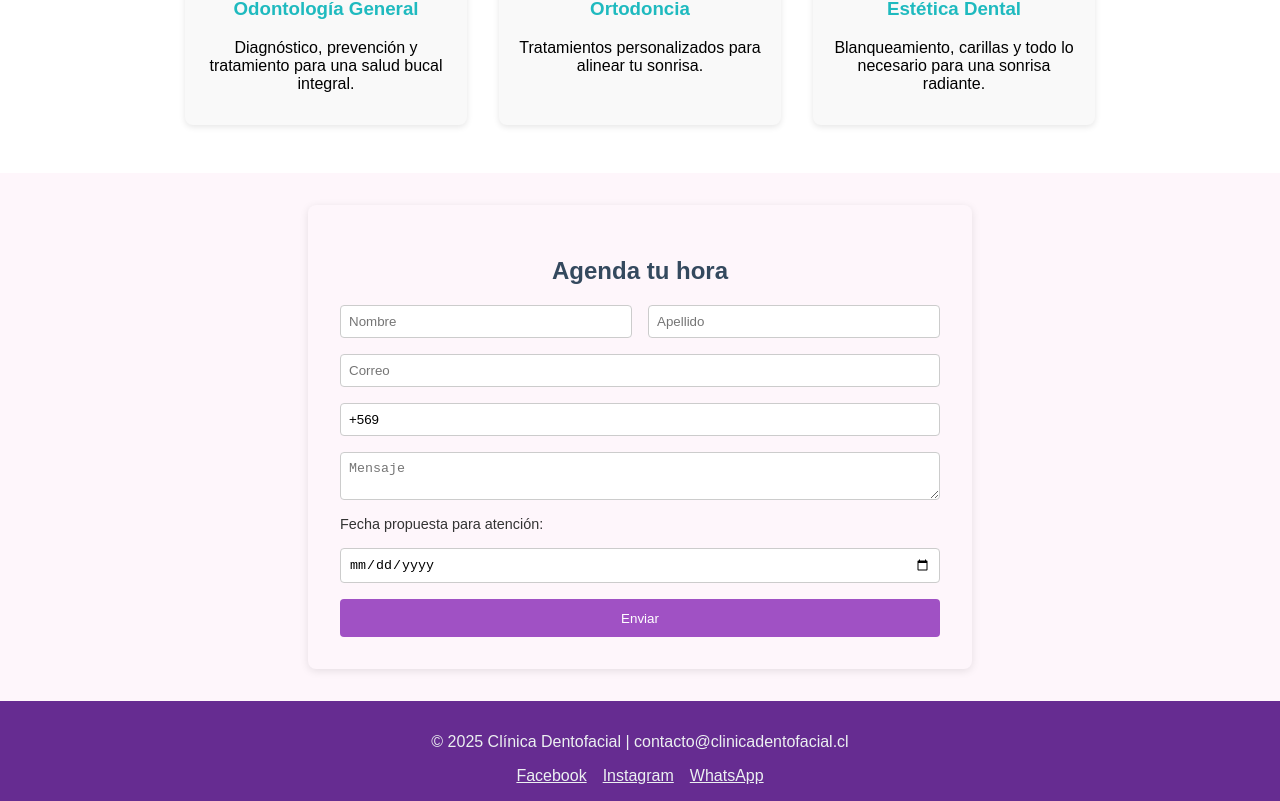
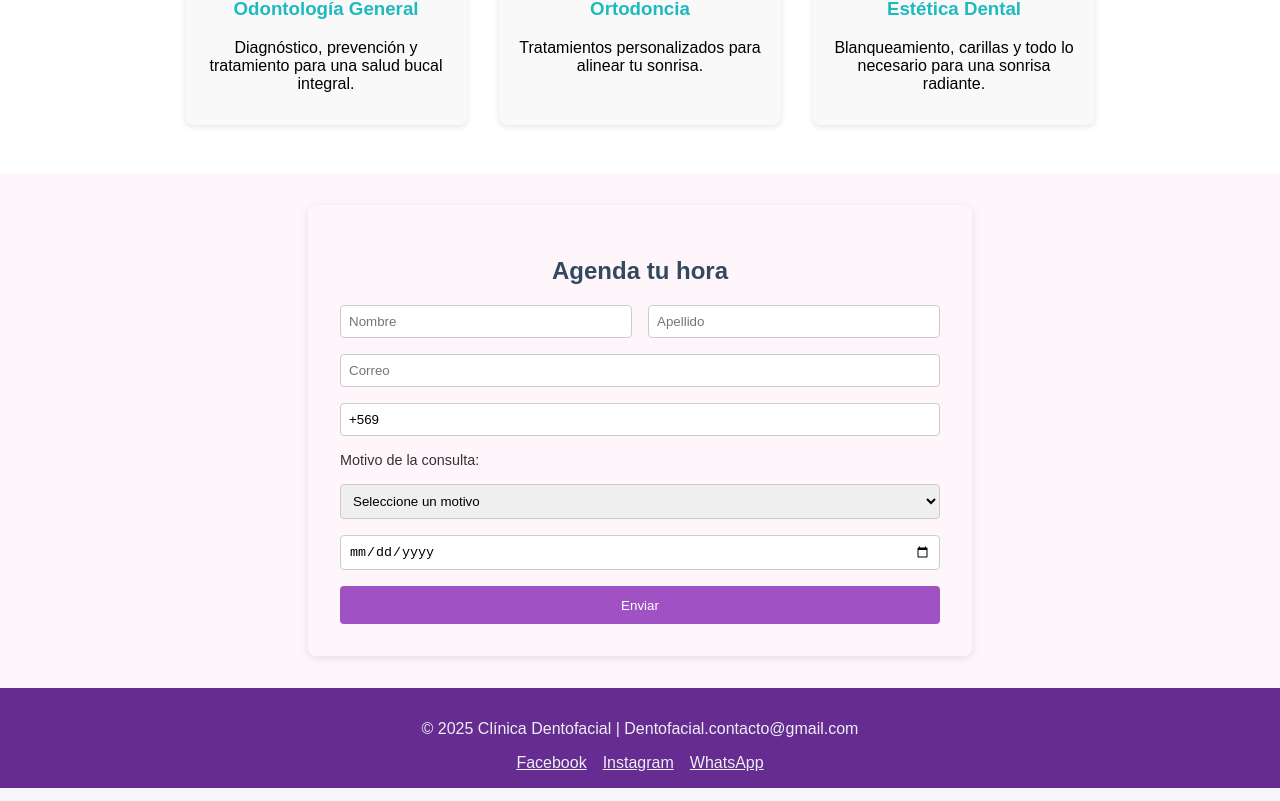
Before and after one commit to JavierOZ/dentofacial_new, a React (Create React App) app: page / in a window 1280 px wide. Shown: the part 483-1284 px from the top of the page. Built offline with nearby package versions, Linux system fonts and the light colour scheme; the HTML template or start-up script is replaced by a standard one.

Commit message:
Agrega menu desplegable con motivos de atención

```diff
--- a/src/App.js
+++ b/src/App.js
@@ -134,8 +134,18 @@ function App() {
             required
             style={{ padding: "0.5rem", borderRadius: "4px", border: "1px solid #ccc" }}
           />
-          <textarea placeholder="Mensaje" value={form.mensaje} onChange={(e) => setForm({ ...form, mensaje: e.target.value })} required style={{ padding: '0.5rem', borderRadius: '4px', border: '1px solid #ccc', resize: 'vertical' }} />
-          <label style={{ fontSize: '0.9rem', color: '#333' }}>Fecha propuesta para atención:</label>
+         <label style={{ fontSize: '0.9rem', color: '#333' }}>Motivo de la consulta:</label>
+          <select value={form.motivo} onChange={(e) => setForm({ ...form, motivo: e.target.value })} required style={{ padding: '0.5rem', borderRadius: '4px', border: '1px solid #ccc' }}>
+            <option value="">Seleccione un motivo</option>
+            <option value="Revisión de diagnóstico">Revisión de diagnóstico</option>
+            <option value="Limpieza dental">Limpieza dental</option>
+            <option value="Blanqueamiento dental">Blanqueamiento dental</option>
+            <option value="Endodoncia (Tratamiento de conducto)">Endodoncia (Tratamiento de conducto)</option>
+            <option value="Corona">Corona</option>
+            <option value="Implante dental">Implante dental</option>
+            <option value="Tratamiento periodontal">Tratamiento periodontal</option>
+            <option value="Radiografías dentales">Radiografías dentales</option>
+          </select>
           <input type="date" value={form.fechaDeseada} onChange={(e) => setForm({ ...form, fechaDeseada: e.target.value })} required min={hoy} style={{ padding: '0.5rem', borderRadius: '4px', border: '1px solid #ccc' }} />
           <button type="submit" style={{ padding: '0.7rem', backgroundColor: '#a051c4', color: 'white', border: 'none', borderRadius: '4px', cursor: 'pointer' }}>Enviar</button>
         </form>
@@ -144,7 +154,7 @@ function App() {
 
       {/* Footer */}
       <footer style={{ backgroundColor: '#662c91', color: '#ecf0f1', padding: '1rem', textAlign: 'center' }}>
-        <p>&copy; {new Date().getFullYear()} Clínica Dentofacial | contacto@clinicadentofacial.cl</p>
+        <p>&copy; {new Date().getFullYear()} Clínica Dentofacial | Dentofacial.contacto@gmail.com</p>
         <div style={{ marginTop: '0.5rem' }}>
           <a href="#" style={{ margin: '0 0.5rem', color: '#ecf0f1' }}>Facebook</a>
           <a href="#" style={{ margin: '0 0.5rem', color: '#ecf0f1' }}>Instagram</a>
```
